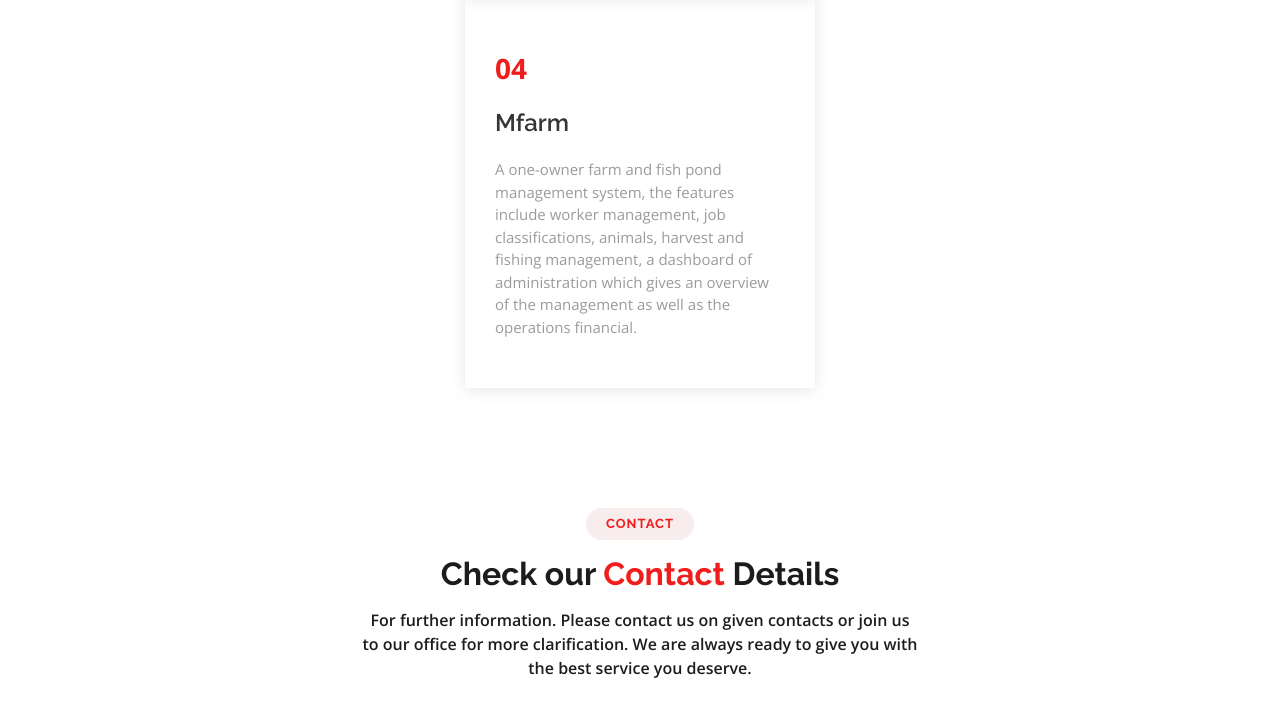
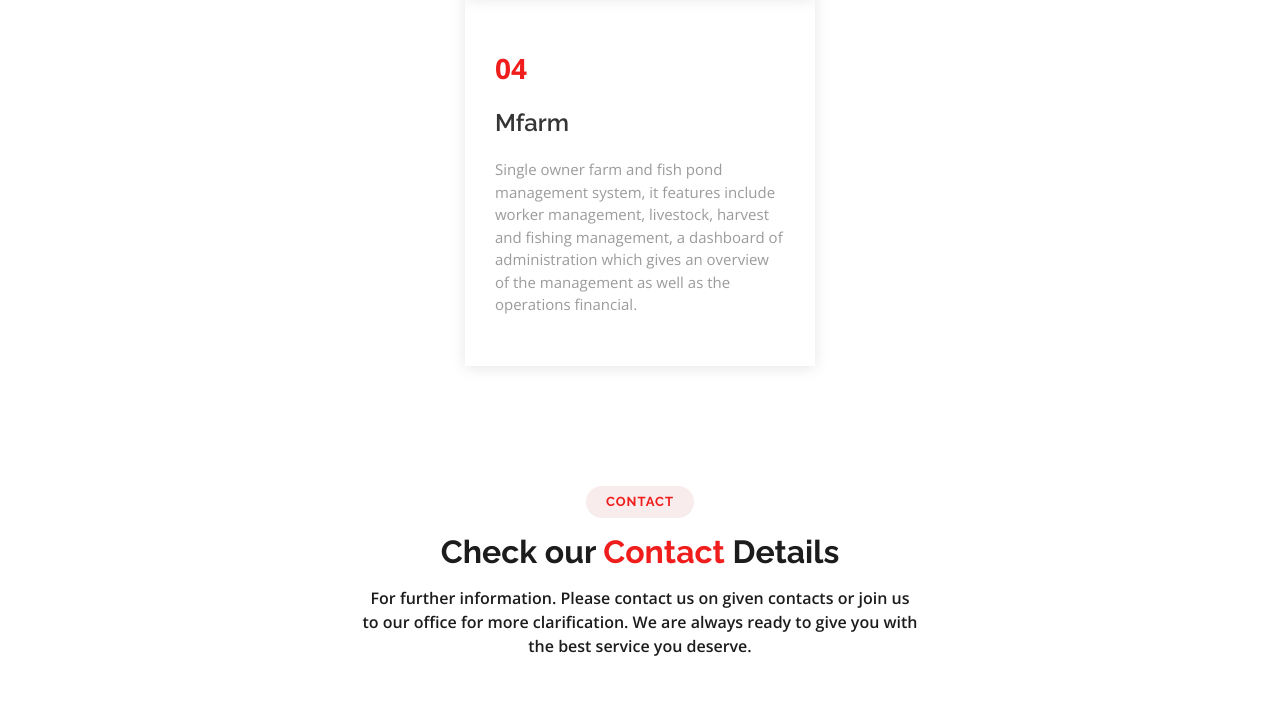
Before and after one commit to madosgroup/madosgroupwebsite, a plain HTML site: page index.html in a window 1280 px wide. Shown: the part 3539-4255 px from the top of the page. Drawn offline with nearby package versions, Linux system fonts and the light colour scheme; grey boxes are pictures that could not be loaded.

Commit message:
Edit and finishing modification of madosgroup

```diff
--- a/index.html
+++ b/index.html
@@ -335,9 +335,8 @@
                                 <span>04</span>
                                 <h4>Mfarm</h4>
                                 <p>
-                                    A one-owner farm and fish pond management system, the
-                                    features include worker management, job classifications,
-                                    animals, harvest and fishing management, a dashboard
+                                    Single owner farm and fish pond management system, it
+                                    features include worker management, livestock, harvest and fishing management, a dashboard
                                     of administration which gives an overview of the management as well as the
                                     operations
                                     financial.
```
